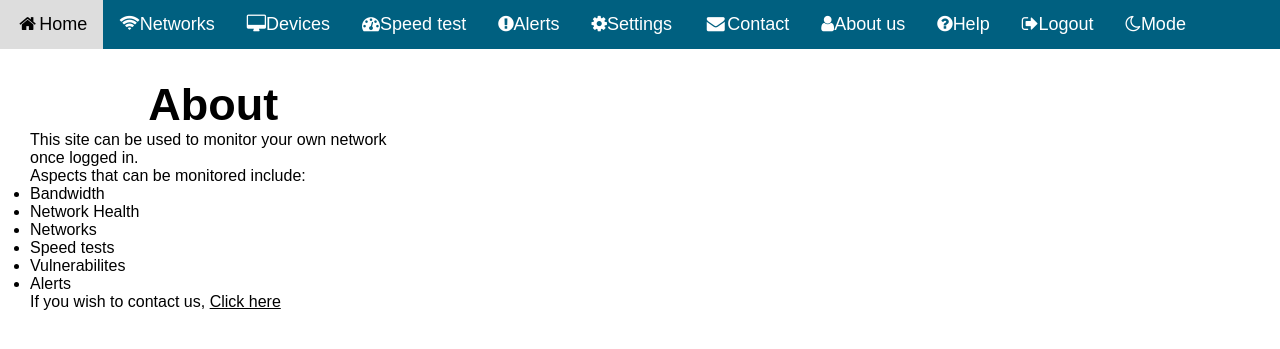
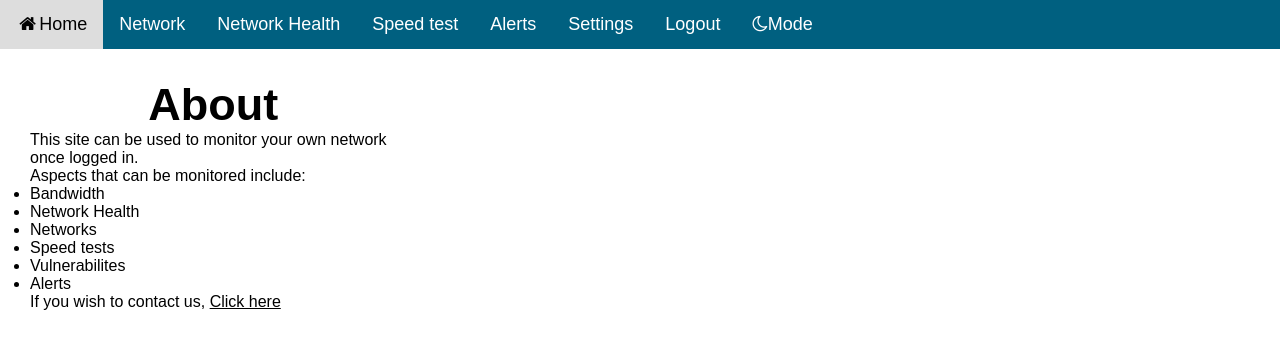
Before and after one commit to HabibaNour/Group-Project, a Flask app: page /about in a window 1280 px wide. Shown: the top 349 px of the page. Run offline with Flask 3, Linux system fonts and the light colour scheme; a user stored in the database is signed in.

Commit message:
Update nav.html

```diff
--- a/templates/nav.html
+++ b/templates/nav.html
@@ -79,15 +79,12 @@
     {%if session['username']  %}
     <div class="topnav" id="myTopnav">
         <a href="{{ url_for('home') }}"><i class="fa fa-fw fa-home"></i>Home</a>
-        <a href="{{ url_for('networks') }}"><i class="fa fa-wifi"></i>Networks</a>
-        <a href="{{ url_for('devices') }}"><i class="fa fa-desktop"></i>Devices</a>
-        <a href="{{ url_for('speedtest') }}"><i class="fa fa-tachometer"></i>Speed test</a>
-        <a href="{{ url_for('alerts') }}"><i class="fa fa-exclamation-circle"></i>Alerts</a>
-        <a href="{{ url_for('settingsHome') }}"><i class="fa fa-cog"></i>Settings</a>
-        <a href="{{ url_for('contact') }}"><i class="fa fa-fw fa-envelope"></i>Contact</a>
-        <a href="{{ url_for('about') }}"><i class="fa fa-user"></i>About us</a>
-        <a href="{{ url_for('help') }}"><i class="fa fa-question-circle"></i>Help</a>
-            <a href="{{url_for('logout')}}"><i class="fa fa-sign-out"></i>Logout </a>
+        <a href="{{ url_for('devices') }}"><i class="fa-fw"></i>Network</a>
+        <a href="{{ url_for('networkHealth') }}"><i class="fa-fw"></i>Network Health</a>
+        <a href="{{ url_for('speedtest') }}"><i class="fa-fw"></i>Speed test</a>
+        <a href="{{ url_for('alerts') }}"><i class="fa-fw"></i>Alerts</a>
+        <a href="{{ url_for('settingsHome') }}"><i class="fa-fw"></i>Settings</a>
+        <a href="{{url_for('logout')}}"><i class="fa-fw"></i>Logout </a>
 
 
         <div class="mbotton" id="mbotton">
@@ -101,7 +98,7 @@
     <a href="{{ url_for('register') }}"><i class="fa fa-user-plus"></i>Register</a>
     <a href="{{ url_for('login') }}"><i class="fa fa-sign-in"></i>Login</a>
     <a href="{{ url_for('contact') }}"><i class="fa fa-fw fa-envelope"></i>Contact</a>
-    <a href="{{ url_for('about') }}"><i class="fa fa-user"></i>About us</a>
+    <a href="{{ url_for('about') }}"><i class="fa fa-user-o"></i>About us</a>
     <a href="{{ url_for('help') }}"><i class="fa fa-question-circle"></i>Help</a>
 
 
```
